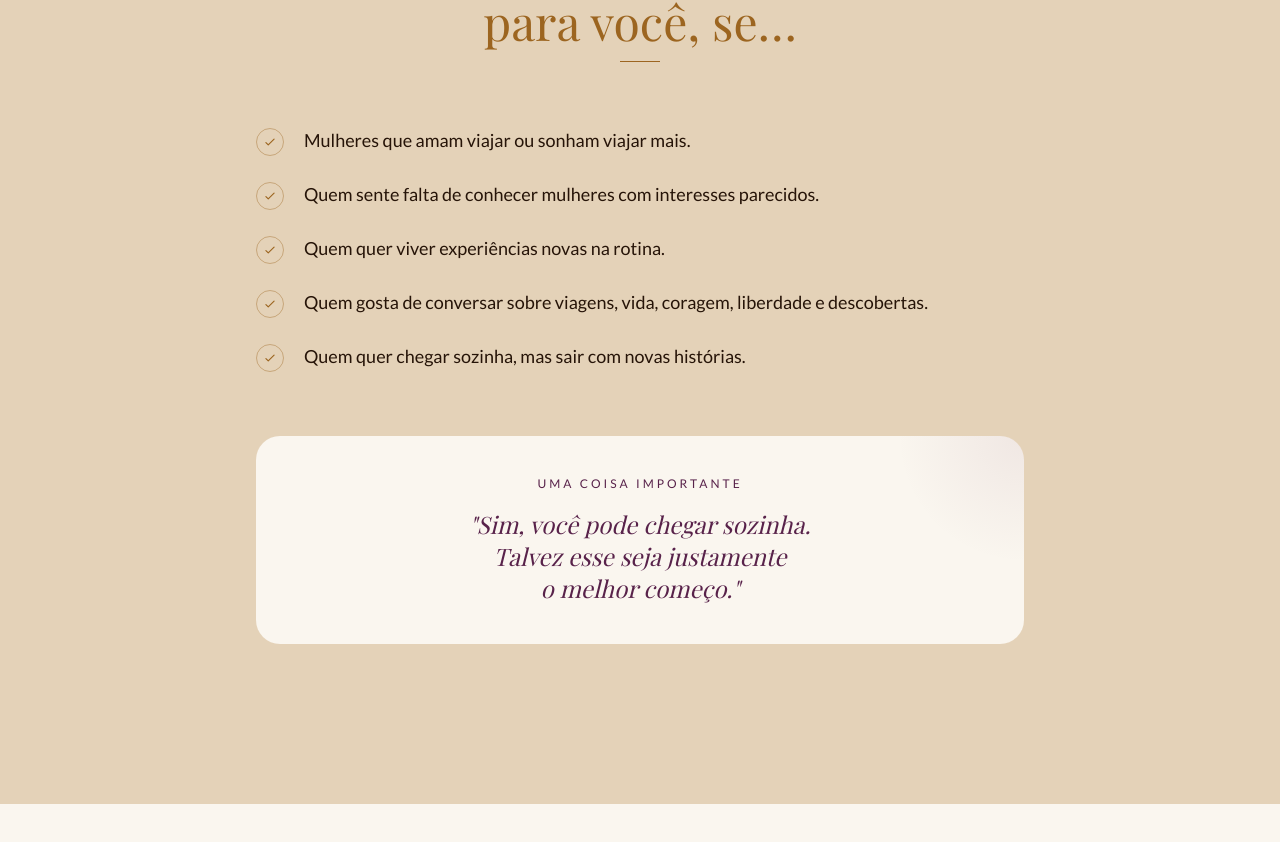
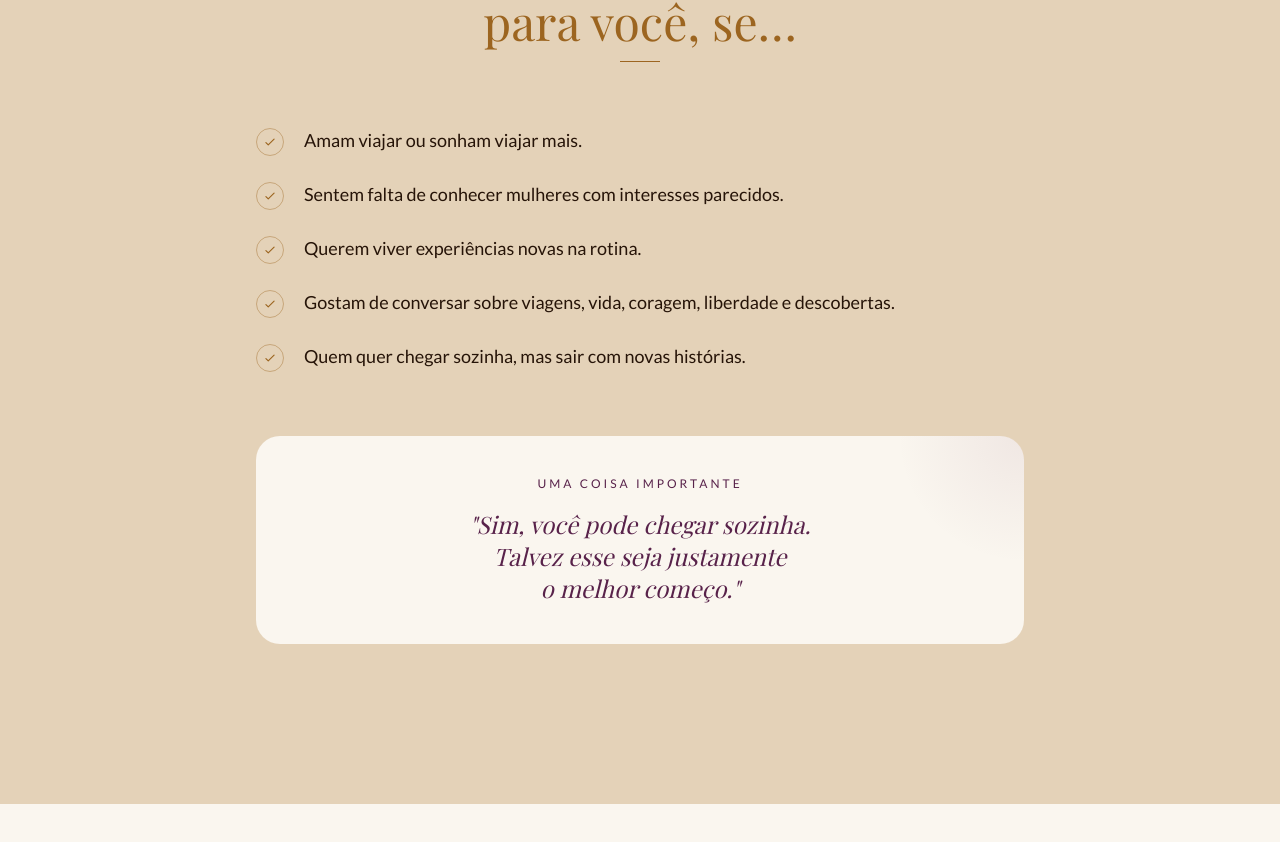
Before and after one commit to pedrotravain-net/clubeentredestinos, a Next.js app: page / in a window 1280 px wide. Shown: the part 3478-4320 px from the top of the page. Built offline with nearby package versions, Linux system fonts and the light colour scheme.

Commit message:
ajusta frases da secao para quem e

```diff
--- a/components/ForWho.tsx
+++ b/components/ForWho.tsx
@@ -1,8 +1,8 @@
 const items = [
-  'Mulheres que amam viajar ou sonham viajar mais.',
-  'Quem sente falta de conhecer mulheres com interesses parecidos.',
-  'Quem quer viver experiências novas na rotina.',
-  'Quem gosta de conversar sobre viagens, vida, coragem, liberdade e descobertas.',
+  'Amam viajar ou sonham viajar mais.',
+  'Sentem falta de conhecer mulheres com interesses parecidos.',
+  'Querem viver experiências novas na rotina.',
+  'Gostam de conversar sobre viagens, vida, coragem, liberdade e descobertas.',
   'Quem quer chegar sozinha, mas sair com novas histórias.',
 ]
 
```
